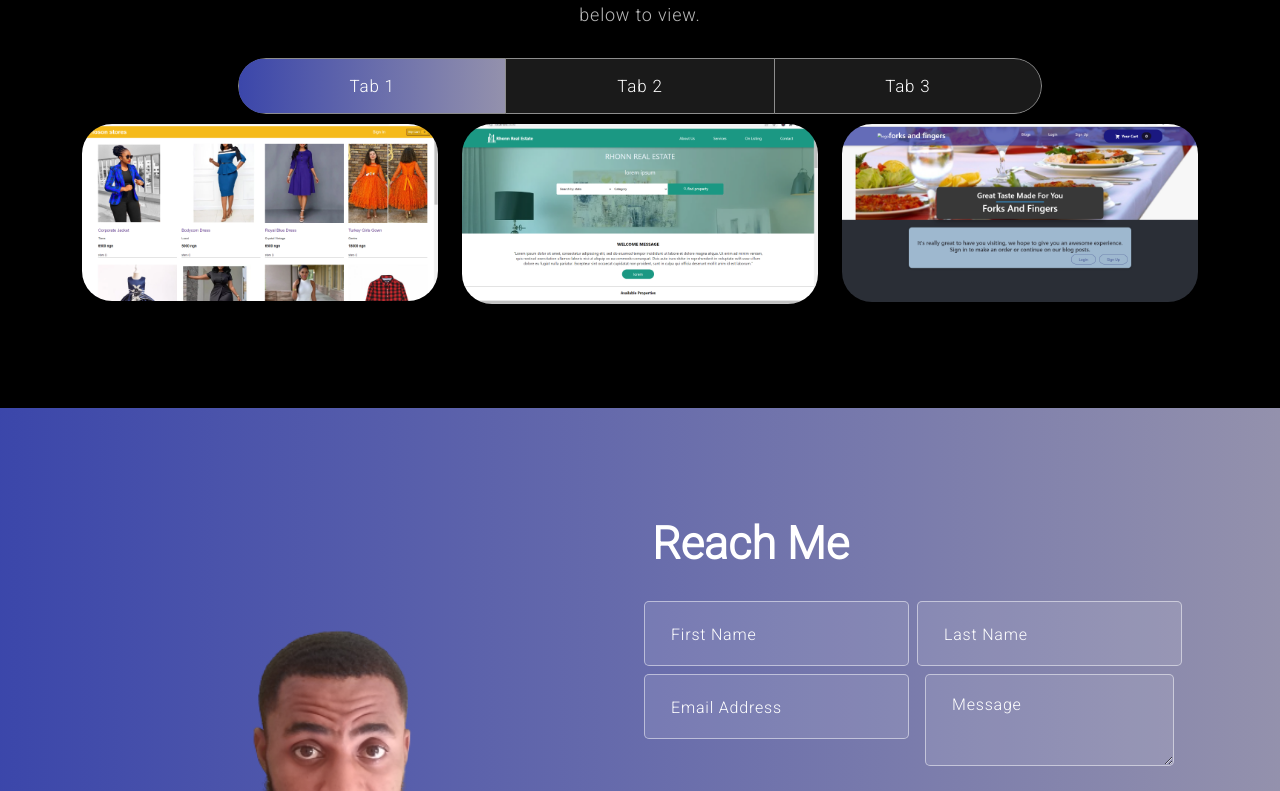
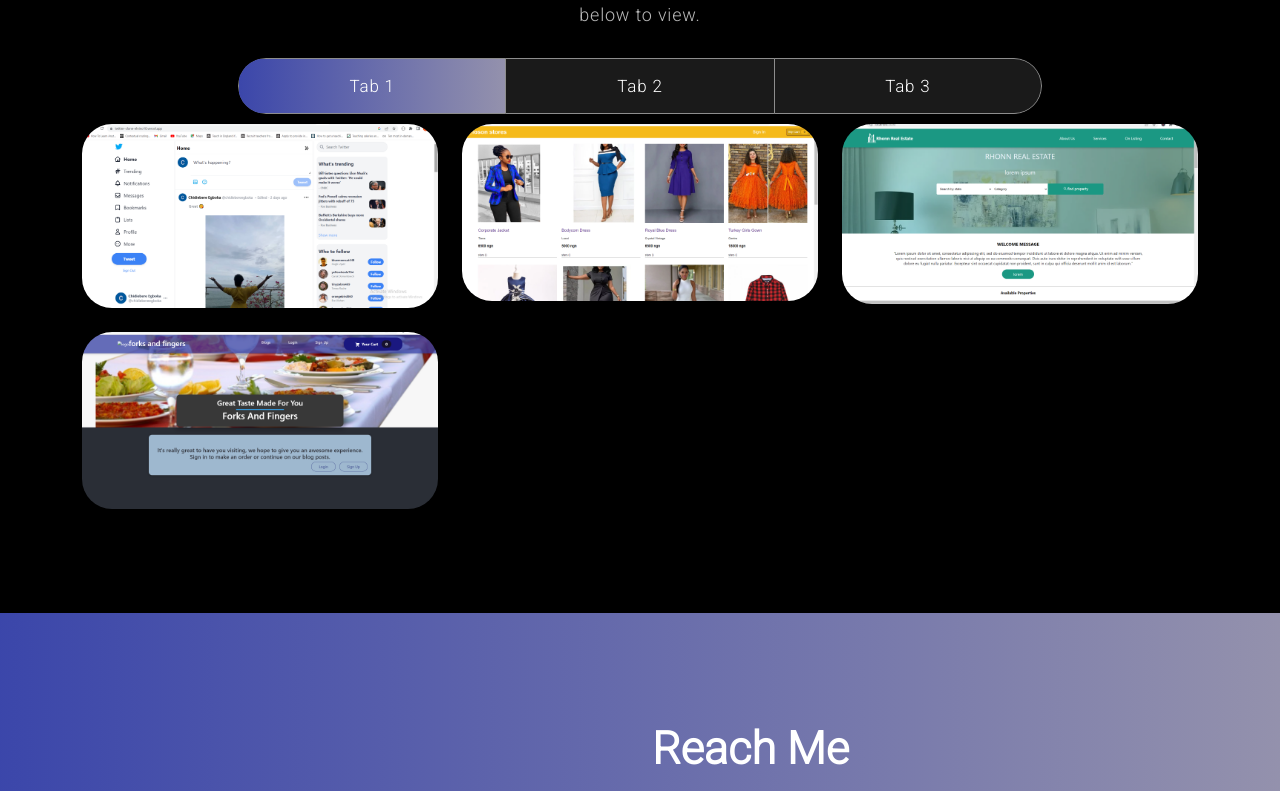
Before and after one commit to elnino10/personal-portfolio, a React (Create React App) app: page / in a window 1280 px wide. Shown: the part 1409-2200 px from the top of the page. Built offline with nearby package versions, Linux system fonts and the light colour scheme.

Commit message:
added twitter-clone project link

```diff
--- a/src/components/Projects.js
+++ b/src/components/Projects.js
@@ -1,11 +1,19 @@
 import React from "react";
 import ProjectCard from "./ProjectCard";
 import { Col, Container, Nav, Row, Tab } from "react-bootstrap";
+import TwitterImg from "../assets/images/twitter-clone-image.png";
 import LosonImg from "../assets/images/proj-img-loson.png";
 import RhonnImg from "../assets/images/proj-img-rhonn.png";
 import FoodOrderImg from "../assets/images/proj-Food-order-app-img.png";
 const Projects = () => {
   const projects = [
+    {
+      title: "Twitter-clone",
+      description:
+        "Twitter clone is an app I built with Next.js, Tailwind CSS, other available free APIs, and I used Firebase as my database management system. App was made to depict functionalities and my knowledge of frontend software development. Click to view demo.",
+      image: TwitterImg,
+      link: "https://twitter-clone-elnino10.vercel.app",
+    },
     {
       title: "Loson stores e-commerce",
       description:
```
Also changed, not shown: src/assets/images/my personal web .png (added), src/assets/images/twitter-clone-image.png (added).
